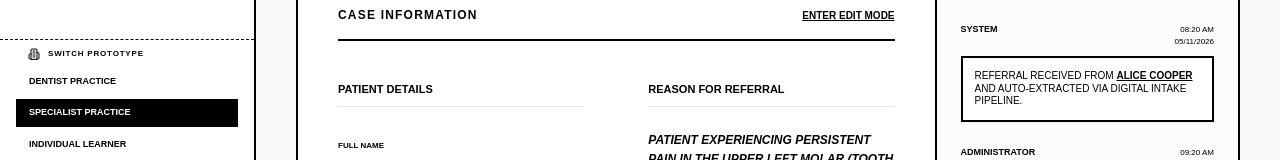
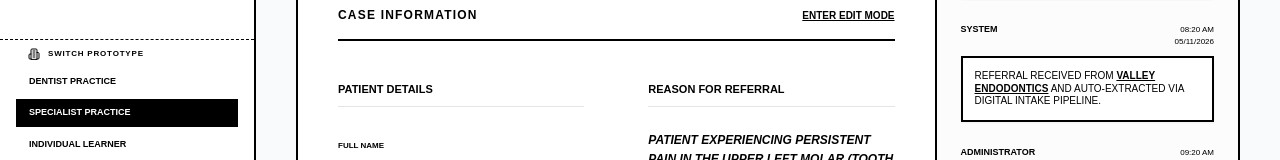
Before and after one commit to anton-g-kulikov/drtalk, a Next.js app: page /referrals/1 in a window 1280 px wide. Shown: the part 375-535 px from the top of the page. Built offline with nearby package versions, Linux system fonts and the light colour scheme; no server answers; the database is empty.

Commit message:
refactor: dynamically resolve practice name and encode target practice for navigation in referral details

```diff
--- a/src/app/dashboard/referral/[id]/ReferralDetailClient.tsx
+++ b/src/app/dashboard/referral/[id]/ReferralDetailClient.tsx
@@ -193,7 +193,7 @@ export default function ReferralDetailClient() {
                   <p className="text-[8px] text-muted-foreground uppercase whitespace-pre-line text-right">08:20 AM{"\n"}05/11/2026</p>
                 </div>
                 <div className="wireframe-card p-3 text-[10px] uppercase leading-tight bg-white shadow-sm">
-                  Referral received from <span className="font-black underline">Alice Cooper</span> and auto-extracted via Digital Intake Pipeline.
+                  Referral received from <span className="font-black underline">{practiceName}</span> and auto-extracted via Digital Intake Pipeline.
                 </div>
               </div>
 
--- a/src/app/referrals/[id]/ReferralDetailClient.tsx
+++ b/src/app/referrals/[id]/ReferralDetailClient.tsx
@@ -37,6 +37,7 @@ export default function ReferralDetailClient({ id }: { id: string }) {
 
   const referral = mockReferrals.find(r => r.id === id) || mockReferrals[0];
   const [practiceName, setPracticeName] = useState(referral.practice);
+  const targetPractice = practiceName && practiceName !== 'unknown' ? practiceName : referral.dentist;
 
   return (
     <MainLayout title="Referral Detail">
@@ -142,7 +143,7 @@ export default function ReferralDetailClient({ id }: { id: string }) {
                     ))}
                   </div>
                   <button
-                    onClick={() => router.push(`/channels?practice=Valley Endodontics`)}
+                    onClick={() => router.push(`/channels?practice=${encodeURIComponent(targetPractice)}`)}
                     className="w-full mt-4 wireframe-button border-2 border-black border-dashed hover:border-solid hover:bg-black hover:text-white transition-all text-[10px] uppercase py-3 flex items-center justify-center gap-2 font-black tracking-wider bg-white text-black"
                   >
                     Send Additional Documents Back <Send size={12} />
@@ -159,7 +160,7 @@ export default function ReferralDetailClient({ id }: { id: string }) {
                 Process Referral <Send size={14} />
               </button>
               <button
-                onClick={() => router.push(`/channels?practice=Valley Endodontics`)}
+                onClick={() => router.push(`/channels?practice=${encodeURIComponent(targetPractice)}`)}
                 className="wireframe-button border-2 border-black hover:bg-black hover:text-white transition-all text-[11px] uppercase px-10 py-4 flex items-center justify-center gap-3 w-full sm:w-auto bg-white text-black font-black"
               >
                 Continue Communication <MessageSquare size={14} />
@@ -182,10 +183,10 @@ export default function ReferralDetailClient({ id }: { id: string }) {
                   <p className="text-[8px] text-muted-foreground uppercase whitespace-pre-line text-right">ACTIVE NOW</p>
                 </div>
                 <div
-                  onClick={() => router.push(`/channels?practice=Valley Endodontics`)}
+                  onClick={() => router.push(`/channels?practice=${encodeURIComponent(targetPractice)}`)}
                   className="wireframe-card p-3 text-[10px] uppercase leading-tight bg-white border-dashed border-2 border-black hover:bg-black hover:text-white cursor-pointer transition-all flex items-center justify-between gap-3 group shadow-sm"
                 >
-                  <span className="font-medium">Click here to reply to <span className="font-black underline">Dr. Smith</span> / share post-op reports or additional scans.</span>
+                  <span className="font-medium">Click here to reply to <span className="font-black underline">{referral.dentist}</span> / share post-op reports or additional scans.</span>
                   <MessageSquare size={14} className="shrink-0 text-black group-hover:text-white" />
                 </div>
               </div>
@@ -195,7 +196,7 @@ export default function ReferralDetailClient({ id }: { id: string }) {
                   <p className="text-[8px] text-muted-foreground uppercase whitespace-pre-line text-right">08:20 AM{"\n"}05/11/2026</p>
                 </div>
                 <div className="wireframe-card p-3 text-[10px] uppercase leading-tight bg-white shadow-sm">
-                  Referral received from <span className="font-black underline">Alice Cooper</span> and auto-extracted via Digital Intake Pipeline.
+                  Referral received from <span className="font-black underline">{practiceName}</span> and auto-extracted via Digital Intake Pipeline.
                 </div>
               </div>
               <div className="space-y-2">
@@ -204,7 +205,7 @@ export default function ReferralDetailClient({ id }: { id: string }) {
                   <p className="text-[8px] text-muted-foreground uppercase whitespace-pre-line text-right">09:20 AM{"\n"}05/11/2026</p>
                 </div>
                 <div className="wireframe-card p-3 text-[10px] uppercase leading-tight bg-black text-white">
-                  Clinical records requested from Dr. Smith&apos;s office. Pending response.
+                  Clinical records requested from {referral.dentist}&apos;s office. Pending response.
                 </div>
               </div>
             </div>
```
Also changed, not shown: 1 other file (tests, documents, lock files or other folders).
